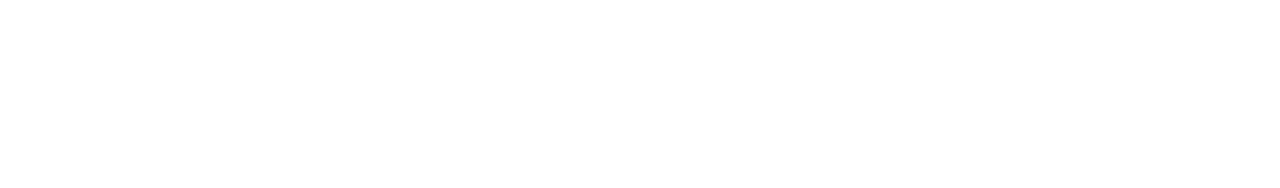
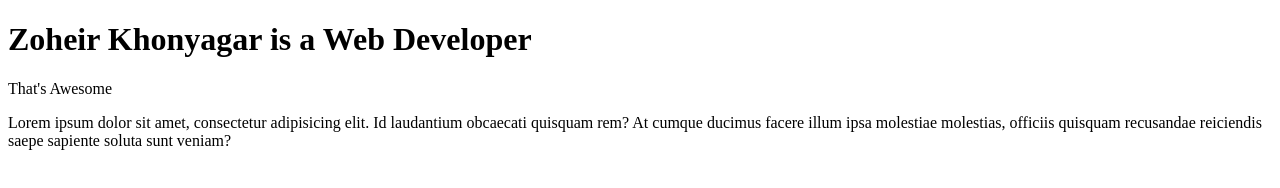
Before and after one commit to zoheirkhonyagar/first-project, a plain HTML site: page developer.html in a window 1280 px wide. Drawn offline with Linux system fonts and the light colour scheme.

Commit message:
Add h1 , p , text to developer.html

```diff
--- a/developer.html
+++ b/developer.html
@@ -8,6 +8,8 @@
     <title>developer</title>
 </head>
 <body>
-
+    <h1>Zoheir Khonyagar is a Web Developer</h1>
+    That's Awesome
+    <p>Lorem ipsum dolor sit amet, consectetur adipisicing elit. Id laudantium obcaecati quisquam rem? At cumque ducimus facere illum ipsa molestiae molestias, officiis quisquam recusandae reiciendis saepe sapiente soluta sunt veniam?</p>
 </body>
 </html>
```
